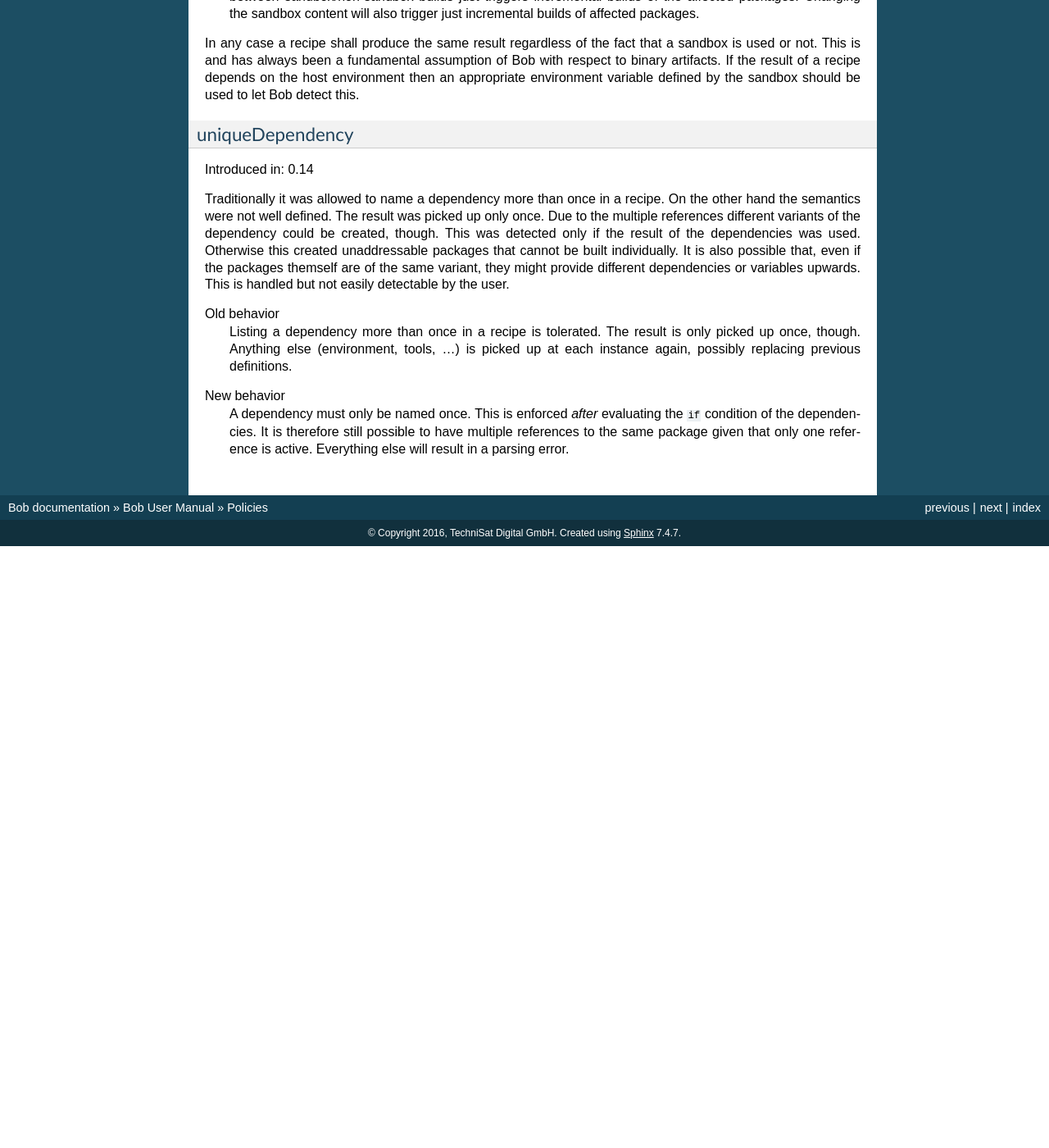
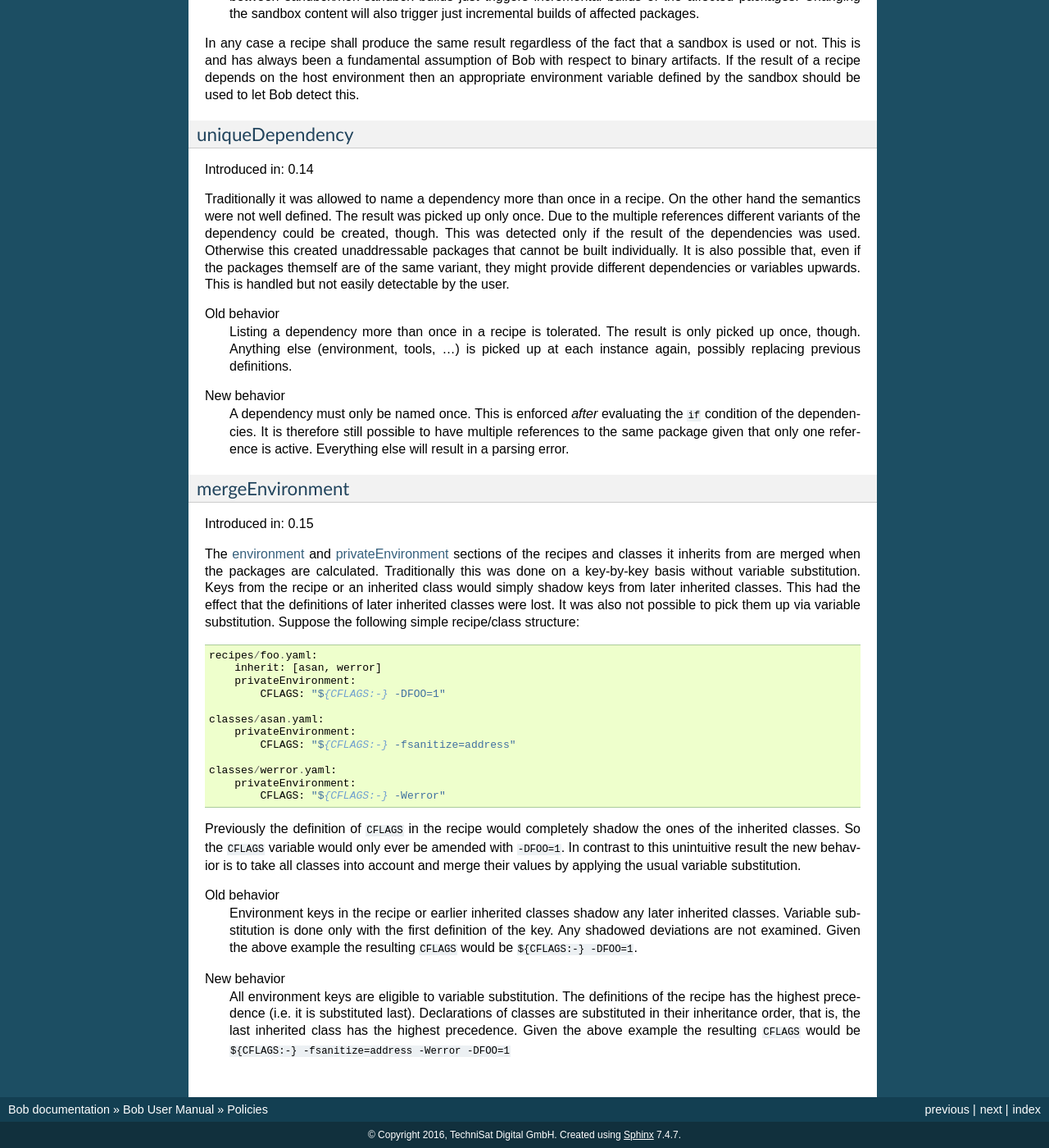
Before and after one commit to BobBuildTool/bob, a Sphinx documentation site: the page built from doc/manual/policies.rst, in a window 1280 px wide and 1400 px high, scrolled down 4230 px. Shown: the whole window at 82% size. Built offline with Sphinx 7.4.7, drawn with Linux system fonts in a browser that asks for light colours; formulas are drawn with MathJax 3; the version number could not be read and is left out; before the commit the page ends 4896 px from its top, so only the background shows below that.

Commit message:
doc: document mergeEnvironment policy

```diff
--- a/doc/manual/policies.rst
+++ b/doc/manual/policies.rst
@@ -327,3 +327,52 @@ New behavior
     the ``if`` condition of the dependencies. It is therefore still possible to
     have multiple references to the same package given that only one reference
     is active. Everything else will result in a parsing error.
+
+.. _policies-mergeEnvironment:
+
+mergeEnvironment
+~~~~~~~~~~~~~~~~
+
+Introduced in: 0.15
+
+The :ref:`configuration-recipes-env` and
+:ref:`configuration-recipes-privateenv` sections of the recipes and classes it
+inherits from are merged when the packages are calculated. Traditionally this
+was done on a key-by-key basis without variable substitution. Keys from the
+recipe or an inherited class would simply shadow keys from later inherited
+classes. This had the effect that the definitions of later inherited classes
+were lost. It was also not possible to pick them up via variable substitution.
+Suppose the following simple recipe/class structure::
+
+    recipes/foo.yaml:
+        inherit: [asan, werror]
+        privateEnvironment:
+            CFLAGS: "${CFLAGS:-} -DFOO=1"
+
+    classes/asan.yaml:
+        privateEnvironment:
+            CFLAGS: "${CFLAGS:-} -fsanitize=address"
+
+    classes/werror.yaml:
+        privateEnvironment:
+            CFLAGS: "${CFLAGS:-} -Werror"
+
+Previously the definition of ``CFLAGS`` in the recipe would completely shadow
+the ones of the inherited classes. So the ``CFLAGS`` variable would only ever
+be amended with ``-DFOO=1``. In contrast to this unintuitive result the new
+behavior is to take all classes into account and merge their values by applying
+the usual variable substitution.
+
+Old behavior
+    Environment keys in the recipe or earlier inherited classes shadow any
+    later inherited classes. Variable substitution is done only with the first
+    definition of the key. Any shadowed deviations are not examined. Given the
+    above example the resulting ``CFLAGS`` would be ``${CFLAGS:-} -DFOO=1``.
+
+New behavior
+    All environment keys are eligible to variable substitution. The definitions
+    of the recipe has the highest precedence (i.e. it is substituted last).
+    Declarations of classes are substituted in their inheritance order, that is,
+    the last inherited class has the highest precedence. Given the above
+    example the resulting ``CFLAGS`` would be ``${CFLAGS:-} -fsanitize=address
+    -Werror -DFOO=1``
```
Also changed, not shown: doc/manual/configuration.rst (+7 -0 lines).
